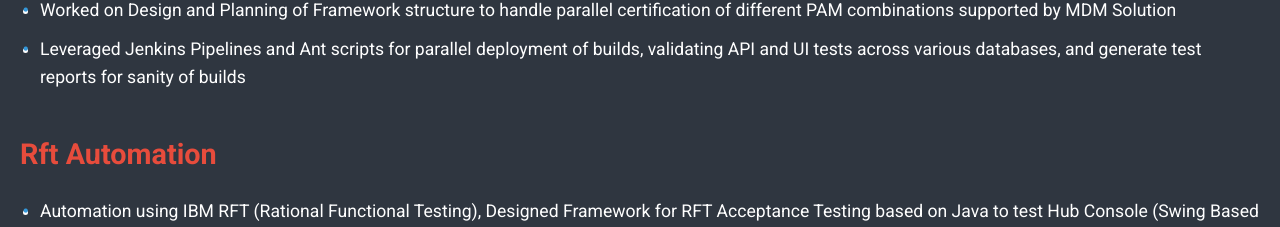
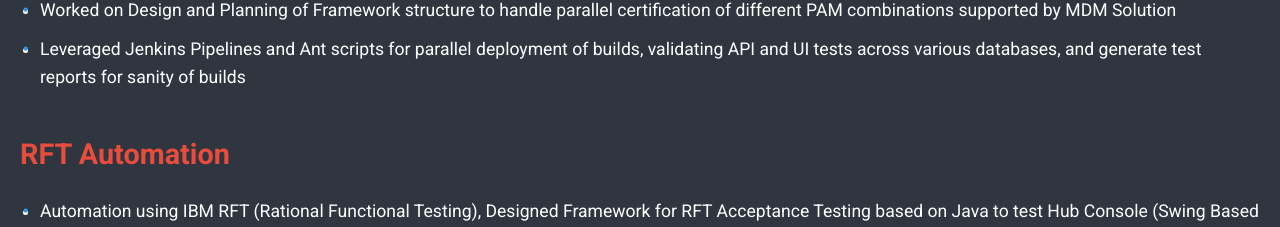
Before and after one commit to sahilsoni960/Portfolio, a React (Vite) app: page / in a window 1280 px wide. Shown: the part 3593-3820 px from the top of the page. Built offline with nearby package versions, Linux system fonts and the light colour scheme.

Commit message:
Update project titles to PascalCase in Projects section.

```diff
--- a/src/sections/Projects.jsx
+++ b/src/sections/Projects.jsx
@@ -27,7 +27,7 @@ function Projects() {
         <li>Worked on Design and Planning of Framework structure to handle parallel certification of different PAM combinations supported by MDM Solution</li>
         <li>Leveraged Jenkins Pipelines and Ant scripts for parallel deployment of builds, validating API and UI tests across various databases, and generate test reports for sanity of builds</li>
       </ul>
-      <h3>Rft Automation</h3>
+      <h3>RFT Automation</h3>
       <ul>
         <li>Automation using IBM RFT (Rational Functional Testing), Designed Framework for RFT Acceptance Testing based on Java to test Hub Console (Swing Based Application)</li>
         <li>Developed Regression and Functional Tests which involved extensive scripting for test cases</li>
```
